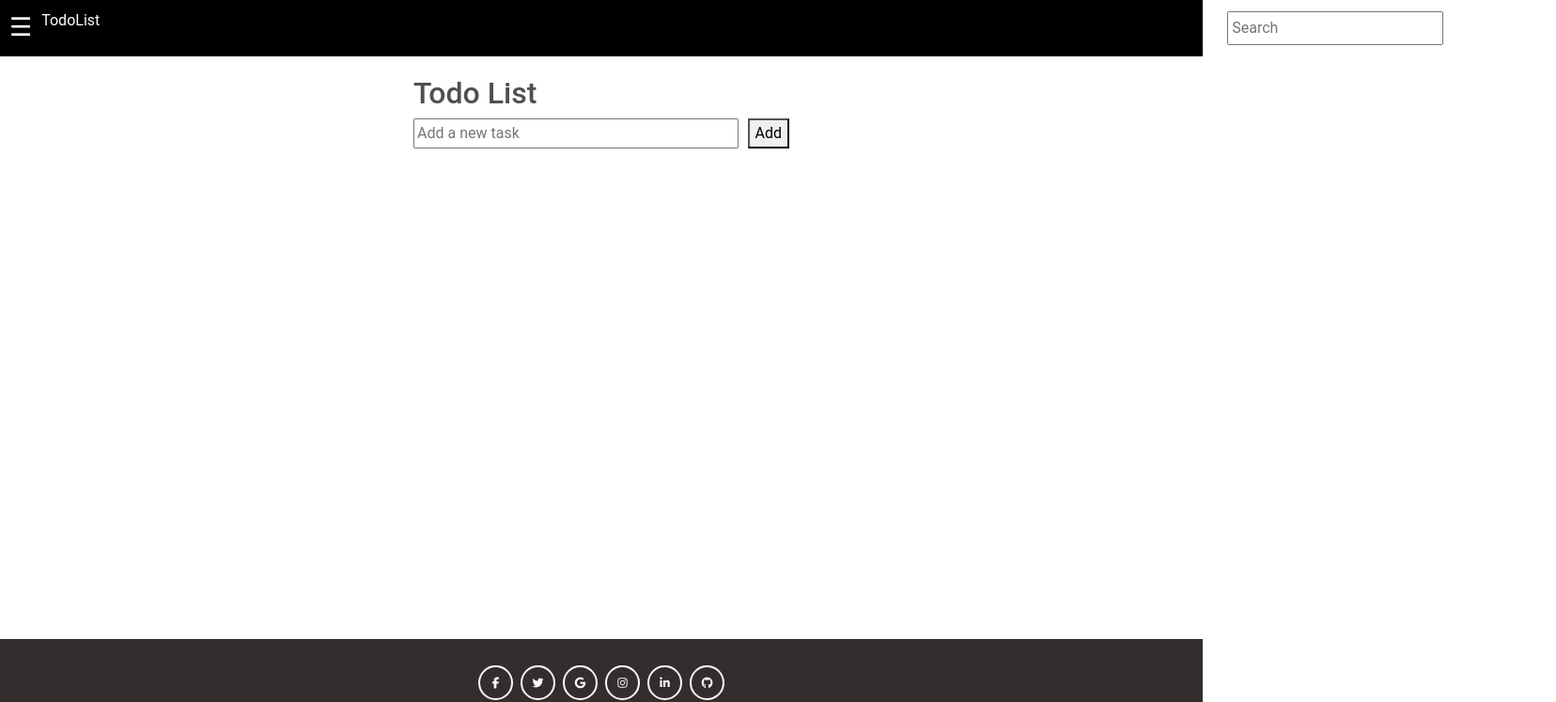
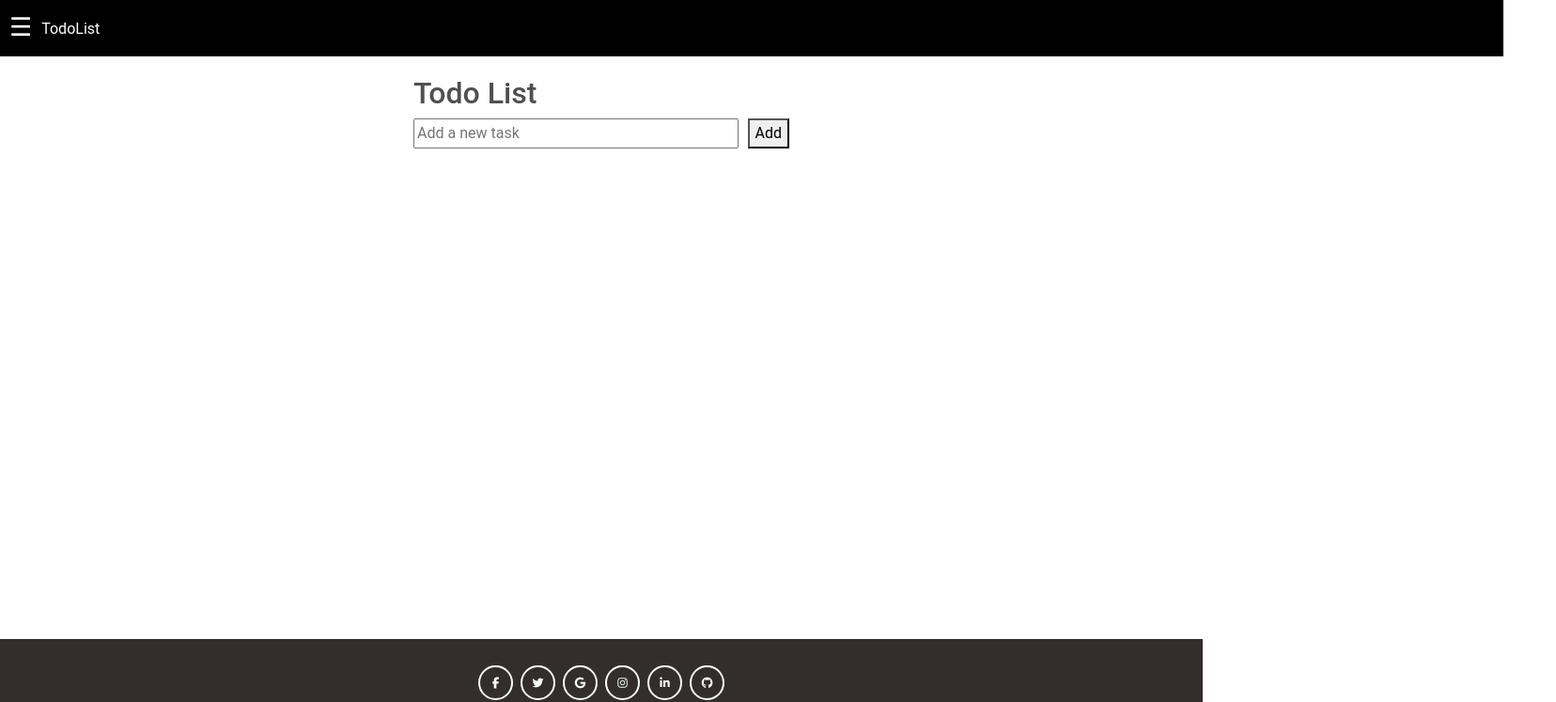
Before and after one commit to ShayanZaidi29/Todo, a React (Create React App) app: page / in a window 1280 px wide. Shown: the top 747 px of the page at 94% size, 1656 px wide, since content can reach past the window. Built offline with nearby package versions, Linux system fonts and the light colour scheme.

Commit message:
Task updated

```diff
--- a/src/components/Home.jsx
+++ b/src/components/Home.jsx
@@ -6,6 +6,12 @@ const TodoList = () => {
 
   const handleInputChange = (e) => {
     setNewTask(e.target.value);
+  };
+
+  const handleKeyPress = (e) => {
+    if (e.key === 'Enter') {
+      addTask();
+    }
   };
 
   const addTask = () => {
@@ -30,6 +36,7 @@ const TodoList = () => {
           placeholder="Add a new task"
           value={newTask}
           onChange={handleInputChange}
+          onKeyPress={handleKeyPress}
           style={{ flex: '1', marginRight: '10px' }}
         />
         <button onClick={addTask}>Add</button>
--- a/src/components/Navbar.jsx
+++ b/src/components/Navbar.jsx
@@ -1,7 +1,6 @@
 import React, { useState } from 'react';
 import { Link } from 'react-router-dom';
 import { Link as ScrollLink, animateScroll as scroll } from 'react-scroll';
-
 
 const Navbar = () => {
   const [isMenuOpen, setMenuOpen] = useState(false);
@@ -15,6 +14,7 @@ const Navbar = () => {
     alignItems: 'center',
     position: 'relative',
     height: '60px',
+    width: '1600px'
   };
 
   const hamburgerStyle = {
@@ -22,18 +22,21 @@ const Navbar = () => {
     fontSize: '27px',
     marginRight: '10px',
     zIndex: 1,
-    transition: 'transform 0.3s ease-in-out', // Changed the transition property
+    transition: 'transform 0.3s ease-in-out',
     transform: isMenuOpen ? 'rotate(90deg)' : 'rotate(0deg)',
-    transformOrigin: 'center', // Added transform origin to rotate at the center
+    transformOrigin: 'center',
   };
 
   const sidebarOpenStyle = {
     width: '200px',
+    backgroundColor: '#222', // Added background color
+    transition: 'background-color 0.3s ease-in-out', // Added color change animation
   };
 
   const todoListStyle = {
-    marginRight: '1200px',
+    marginRight: '1550px', // Adjusted the margin
     zIndex: 1,
+    height: '25px'
   };
 
   const linkContainerStyle = {
@@ -65,23 +68,6 @@ const Navbar = () => {
   };
 
 
-
-  const searchContainerStyle = {
-    display: 'flex',
-    alignItems: 'center',
-  };
-
-  const searchInputStyle = {
-    padding: '3px',
-  };
-
-  const searchIconStyle = {
-    fill: isMenuOpen ? 'black' : 'white',
-    width: '20px',
-    height: '25px',
-    cursor: 'pointer',
-  };
-
   const toggleMenu = () => {
     setMenuOpen(!isMenuOpen);
   };
@@ -97,17 +83,10 @@ const Navbar = () => {
           <div style={todoListStyle}>
             <p>TodoList</p>
           </div>
-
-          <div style={searchContainerStyle}>
-            <input type="text" placeholder="Search" style={searchInputStyle} />
-            <svg xmlns="http://www.w3.org/2000/svg" viewBox="0 0 24 24" style={searchIconStyle}>
-              <path d="M15.5 14h-.79l-.28-.27a6.5 6.5 0 0 0 1.48-5.34c-.47-2.78-2.79-5-5.59-5.34a6.505 6.505 0 0 0-7.27 7.27c.34 2.8 2.56 5.12 5.34 5.59a6.5 6.5 0 0 0 5.34-1.48l.27.28v.79l4.25 4.25L20.71 18l-4.25-4.25zM8 14a5 5 0 1 1 0-10 5 5 0 0 1 0 10z" />
-            </svg>
-          </div>
         </div>
       </div>
 
-      <div style={linkContainerStyle}>
+      <div style={isMenuOpen ? { ...linkContainerStyle, ...sidebarOpenStyle } : linkContainerStyle}>
         <Link to="/Home" style={linkStyle} onClick={toggleMenu}>
           Home
         </Link>
@@ -115,9 +94,8 @@ const Navbar = () => {
           About
         </Link>
         <ScrollLink to="footer" spy={true} smooth={true} duration={500} style={linkStyle} onClick={toggleMenu}>
-  Contact Us
-</ScrollLink>
-
+          Contact Us
+        </ScrollLink>
       </div>
     </div>
   );
```
